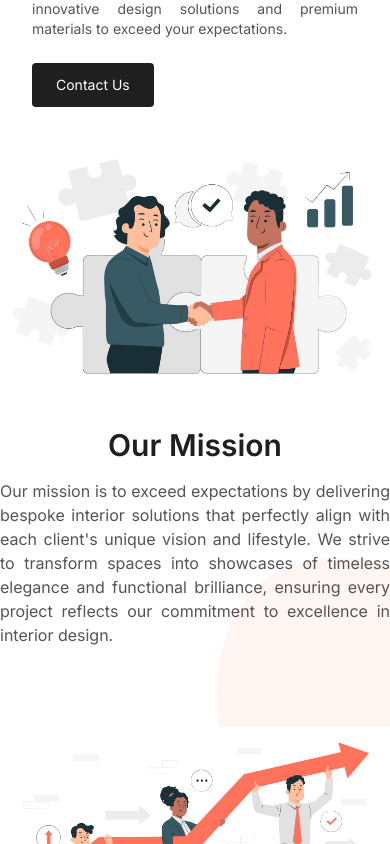
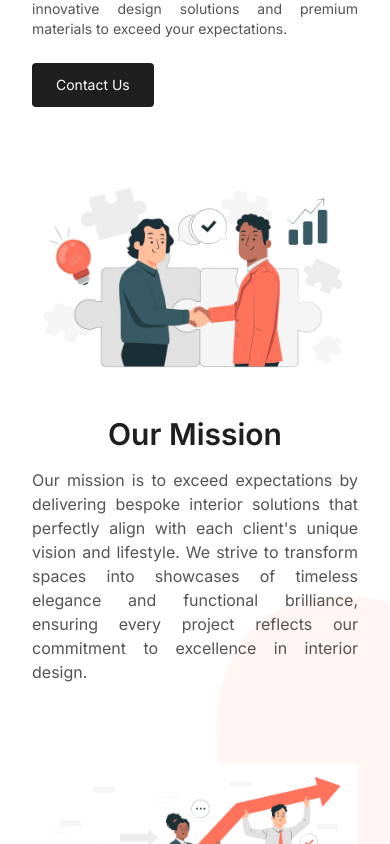
Before and after one commit to Sirajudeen-kb/interior, a Next.js app: page /about in a window 390 px wide. Shown: the part 1180-2024 px from the top of the page. Built offline with nearby package versions, Linux system fonts and the light colour scheme.

Commit message:
padding around vision mission.

```diff
--- a/app/about/page.tsx
+++ b/app/about/page.tsx
@@ -138,7 +138,7 @@ const About: React.FC = () => {
         </div>
 
         {/* Content */}
-        <div className="relative z-10 flex flex-col md:flex-row justify-center gap-8 md:gap-12 lg:gap-16 max-w-full sm:p-8 md:p-12 lg:p-16">
+        <div className="relative z-10 flex flex-col md:flex-row justify-center gap-8 md:gap-12 lg:gap-16 max-w-full p-8 md:p-12 lg:p-16">
           <div
             ref={missionRef}
             className={`flex flex-col items-center w-full md:w-1/2 lg:w-2/5 mb-12 md:mb-0 transition-opacity duration-[2500ms] ${
```
